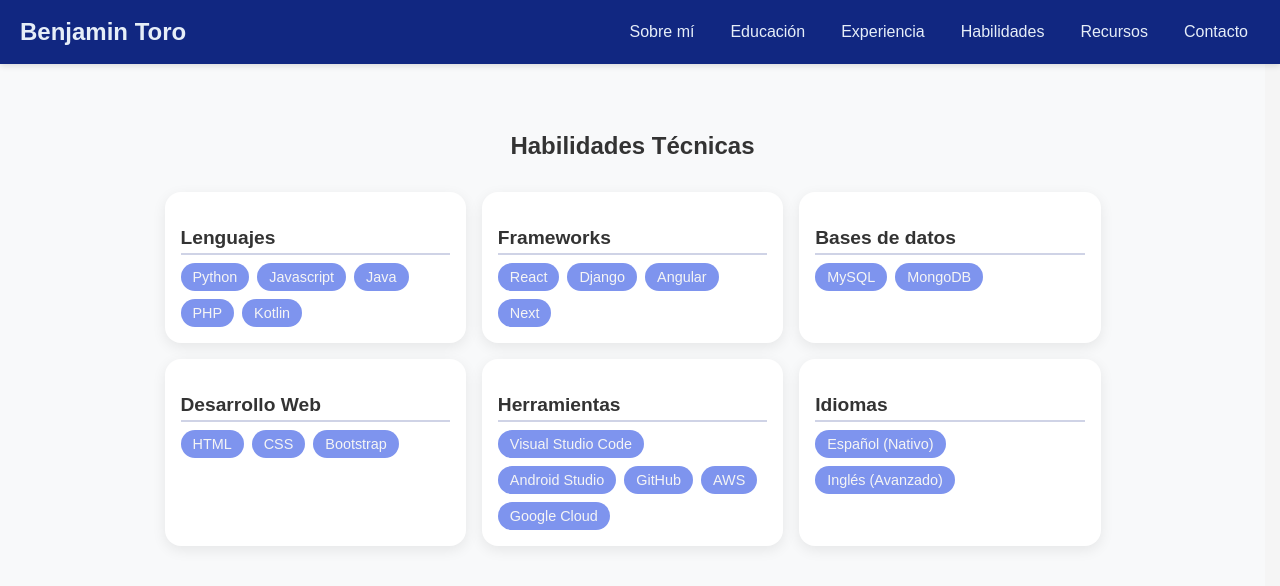
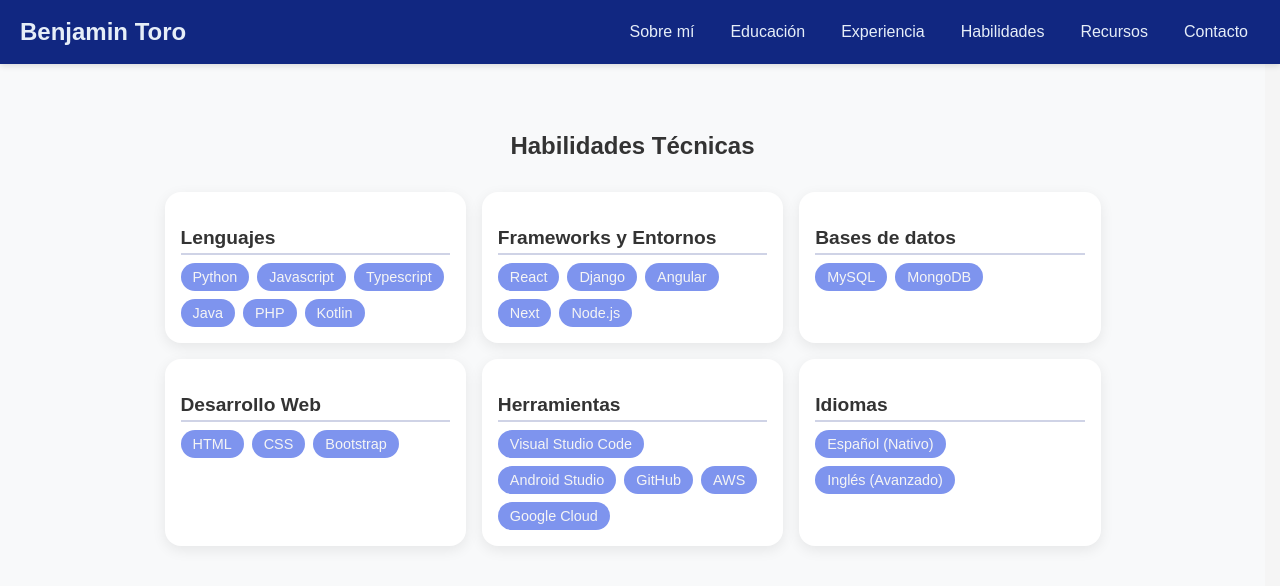
Before and after one commit to bentoroal/mi-portafolio, an Angular app: page /mi-portafolio/#/skills in a window 1280 px wide. Shown: the top 586 px of the page. Built offline with nearby package versions, Linux system fonts and the light colour scheme; a web font is replaced by a local one.

Commit message:
Agrega Node.js
Se agrega Nodejs a Skills

```diff
--- a/src/app/features/skills/skills.ts
+++ b/src/app/features/skills/skills.ts
@@ -12,8 +12,8 @@ type SkillGroup = { categoria: string; items: string[] };
 })
 export class SkillsComponent {
   skills: SkillGroup[] = [
-    { categoria: 'Lenguajes', items: ['Python', 'Javascript', 'Java', 'PHP', 'Kotlin'] },
-    { categoria: 'Frameworks', items: ['React', 'Django', 'Angular', 'Next'] },
+    { categoria: 'Lenguajes', items: ['Python', 'Javascript', 'Typescript', 'Java', 'PHP', 'Kotlin'] },
+    { categoria: 'Frameworks y Entornos', items: ['React', 'Django', 'Angular', 'Next', 'Node.js'] },
     { categoria: 'Bases de datos', items: ['MySQL', 'MongoDB'] },
     { categoria: 'Desarrollo Web', items: ['HTML', 'CSS', 'Bootstrap'] },
     { categoria: 'Herramientas', items: ['Visual Studio Code', 'Android Studio', 'GitHub', 'AWS', 'Google Cloud'] },
```
